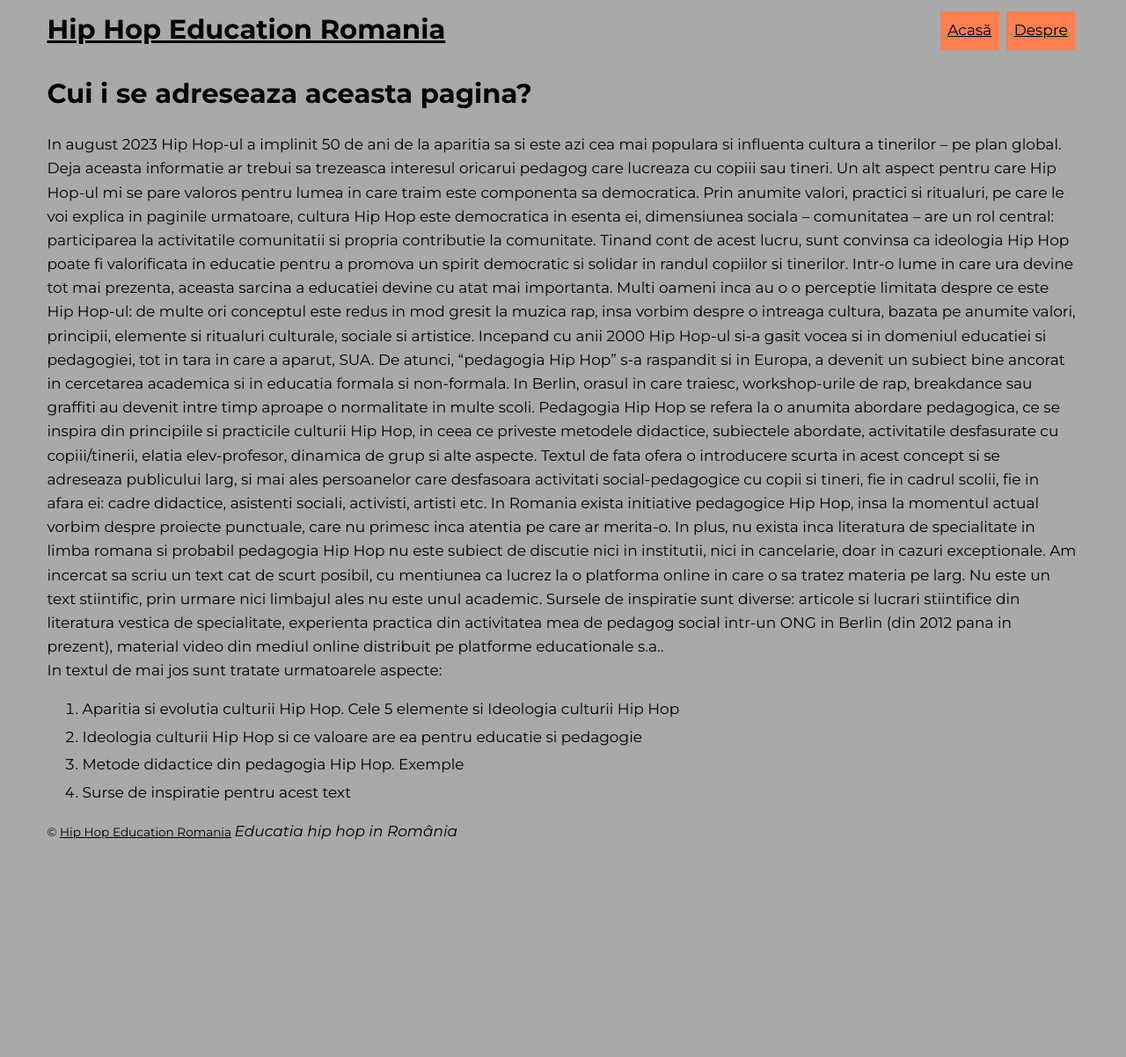
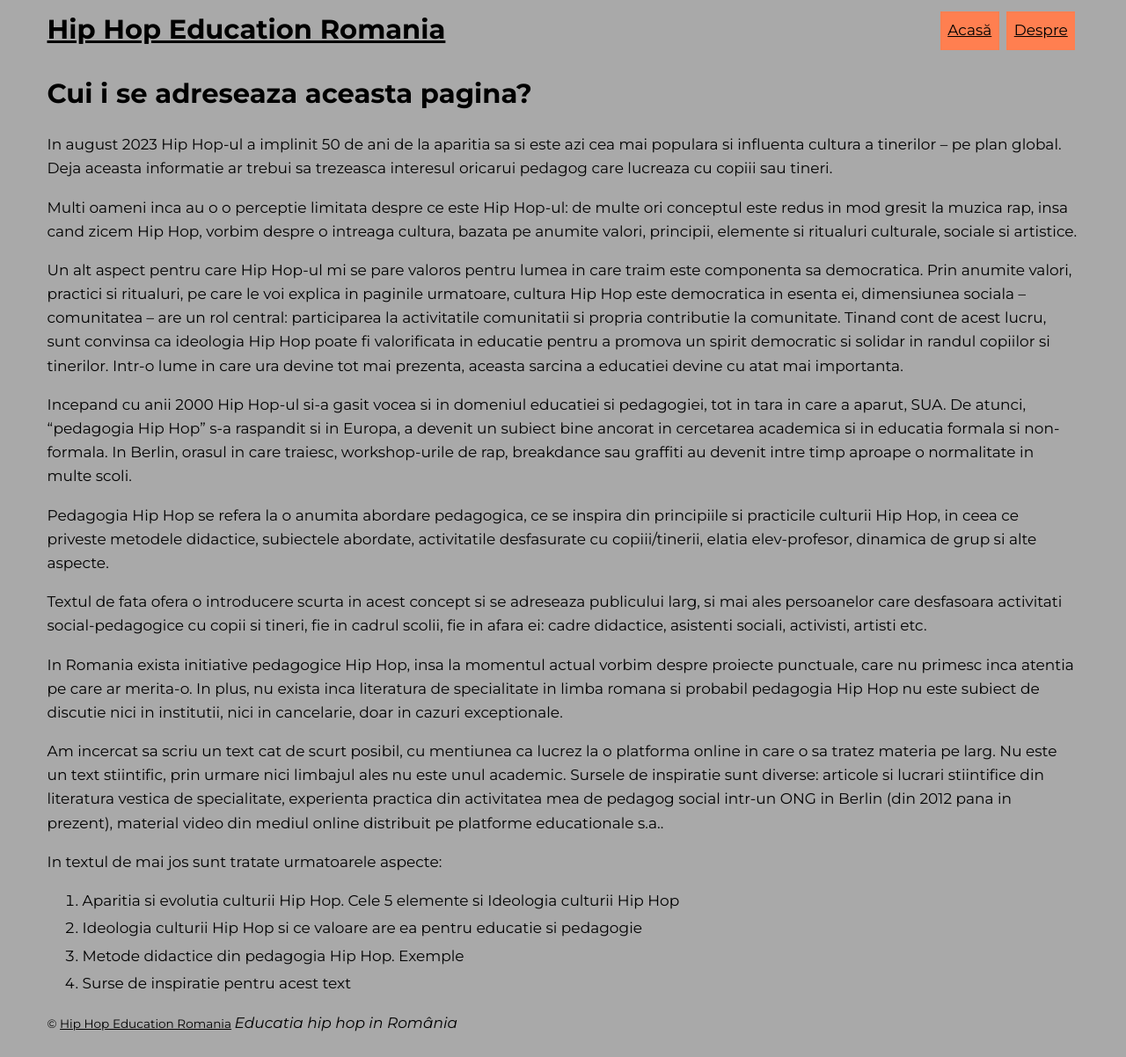
Before and after one commit to hiphopeduro/hiphopeduro.github.io, a Jekyll site: the page built from cui-adreseaza-pagina.md, in a window 1280 px wide. Shown: the whole page at 88% size. Built offline with Jekyll 4.4.1, drawn with Linux system fonts in a browser that asks for light colours; our own code applies the rules of GitHub Pages for plain Markdown files; before the commit the page ends 985 px from its top, so only the background shows below that.

Commit message:
text corrected

```diff
--- a/cui-adreseaza-pagina.md
+++ b/cui-adreseaza-pagina.md
@@ -1,12 +1,21 @@
 # Cui i se adreseaza aceasta pagina?
 
-In august 2023 Hip Hop-ul a implinit 50 de ani de la aparitia sa si este azi cea mai populara si influenta cultura a tinerilor – pe plan global. Deja aceasta informatie ar trebui sa trezeasca interesul oricarui pedagog care lucreaza cu copiii sau tineri. Un alt aspect pentru care Hip Hop-ul mi se pare valoros pentru lumea in care traim este componenta sa democratica. Prin anumite valori, practici si ritualuri, pe care le voi explica in paginile urmatoare, cultura Hip Hop este democratica in esenta ei, dimensiunea sociala – comunitatea – are un rol central: participarea la activitatile comunitatii si propria contributie la comunitate. Tinand cont de acest lucru, sunt convinsa ca ideologia Hip Hop poate fi valorificata in educatie pentru a promova un spirit democratic si solidar in randul copiilor si tinerilor. Intr-o lume in care ura devine tot mai prezenta, aceasta sarcina a educatiei devine cu atat mai importanta.
-Multi oameni inca au o o perceptie limitata despre ce este Hip Hop-ul: de multe ori conceptul este redus in mod gresit la muzica rap, insa vorbim despre o intreaga cultura, bazata pe anumite valori, principii, elemente si ritualuri culturale, sociale si artistice.
+In august 2023 Hip Hop-ul a implinit 50 de ani de la aparitia sa si este azi cea mai populara si influenta cultura a tinerilor – pe plan global. Deja aceasta informatie ar trebui sa trezeasca interesul oricarui pedagog care lucreaza cu copiii sau tineri.
+
+Multi oameni inca au o o perceptie limitata despre ce este Hip Hop-ul: de multe ori conceptul este redus in mod gresit la muzica rap, insa cand zicem Hip Hop, vorbim despre o intreaga cultura, bazata pe anumite valori, principii, elemente si ritualuri culturale, sociale si artistice.
+
+Un alt aspect pentru care Hip Hop-ul mi se pare valoros pentru lumea in care traim este componenta sa democratica. Prin anumite valori, practici si ritualuri, pe care le voi explica in paginile urmatoare, cultura Hip Hop este democratica in esenta ei, dimensiunea sociala – comunitatea – are un rol central: participarea la activitatile comunitatii si propria contributie la comunitate. Tinand cont de acest lucru, sunt convinsa ca ideologia Hip Hop poate fi valorificata in educatie pentru a promova un spirit democratic si solidar in randul copiilor si tinerilor. Intr-o lume in care ura devine tot mai prezenta, aceasta sarcina a educatiei devine cu atat mai importanta.
+
 Incepand cu anii 2000 Hip Hop-ul si-a gasit vocea si in domeniul educatiei si pedagogiei, tot in tara in care a aparut, SUA. De atunci, “pedagogia Hip Hop” s-a raspandit si in Europa, a devenit un subiect bine ancorat in cercetarea academica si in educatia formala si non-formala. In Berlin, orasul in care traiesc, workshop-urile de rap, breakdance sau graffiti au devenit intre timp aproape o normalitate in multe scoli.
+
 Pedagogia Hip Hop se refera la o anumita abordare pedagogica, ce se inspira din principiile si practicile culturii Hip Hop, in ceea ce priveste metodele didactice, subiectele abordate, activitatile desfasurate cu copiii/tinerii, elatia elev-profesor, dinamica de grup si alte aspecte.
+
 Textul de fata ofera o introducere scurta in acest concept si se adreseaza publicului larg, si mai ales persoanelor care desfasoara activitati social-pedagogice cu copii si tineri, fie in cadrul scolii, fie in afara ei: cadre didactice, asistenti sociali, activisti, artisti etc.
+
 In Romania exista initiative pedagogice Hip Hop, insa la momentul actual vorbim despre proiecte punctuale, care nu primesc inca atentia pe care ar merita-o. In plus, nu exista inca literatura de specialitate in limba romana si probabil pedagogia Hip Hop nu este subiect de discutie nici in institutii, nici in cancelarie, doar in cazuri exceptionale.
+
 Am incercat sa scriu un text cat de scurt posibil, cu mentiunea ca lucrez la o platforma online in care o sa tratez materia pe larg. Nu este un text stiintific, prin urmare nici limbajul ales nu este unul academic. Sursele de inspiratie sunt diverse: articole si lucrari stiintifice din literatura vestica de specialitate, experienta practica din activitatea mea de pedagog social intr-un ONG in Berlin (din 2012 pana in prezent), material video din mediul online distribuit pe platforme educationale s.a..
+
 In textul de mai jos sunt tratate urmatoarele aspecte:
 1.	Aparitia si evolutia culturii Hip Hop. Cele 5 elemente si Ideologia culturii Hip Hop
 2.	Ideologia culturii Hip Hop si ce valoare are ea pentru educatie si pedagogie
```
Also changed, not shown: about.md (+1 -1 lines), index.md (+1 -1 lines).
